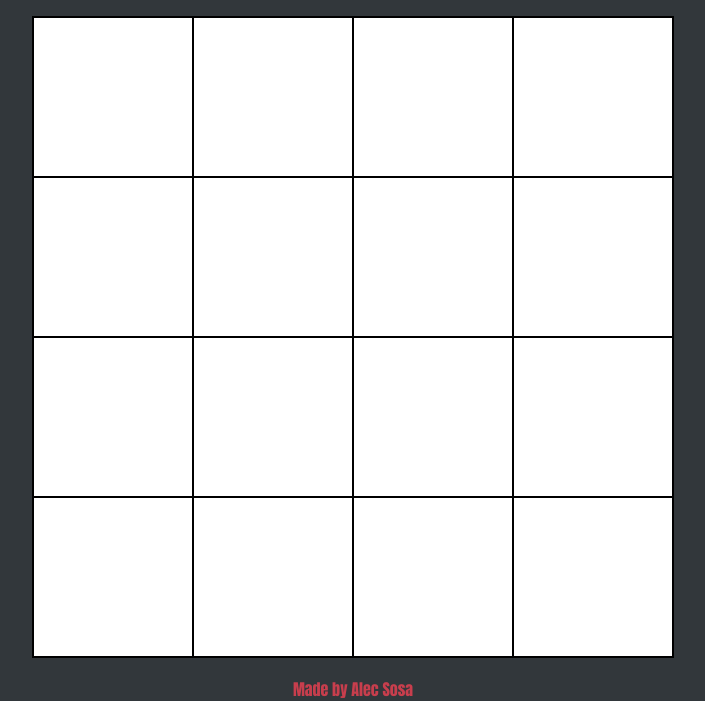
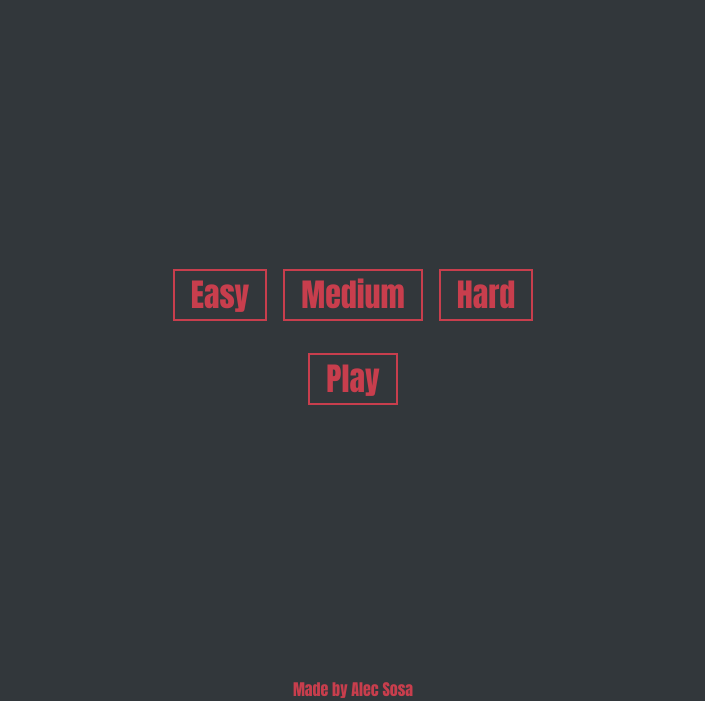
Before and after one commit to asosa223/match-a-gif, a website built with Vite: page match-a-gif/index.html in a window 1280 px wide. Shown: the part 99-800 px from the top of the page, without its empty margins (287-992 px from the left). Built offline with nearby package versions, Linux system fonts and the light colour scheme; no server answers.

Commit message:
Created game menu
Added menu allowing player to choose difficulty and hit play
to load game.
    -- Play button has functionality

```diff
--- a/match-a-gif/index.html
+++ b/match-a-gif/index.html
@@ -16,7 +16,18 @@
       </div>
     </header>
     <main>
-      <div class="content-container"></div>
+      <div class="content-container">
+        <div class="menu">
+          <div class="difficulty-buttons">
+            <button id="easy">Easy</button>
+            <button id="medium">Medium</button>
+            <button id="hard">Hard</button>
+          </div>
+          <div class="play-button">
+            <button id="play">Play</button>
+          </div>
+        </div>
+      </div>
     </main>
     <footer>
       <div class="footer-container">
--- a/match-a-gif/main.js
+++ b/match-a-gif/main.js
@@ -1,8 +1,8 @@
 import './style.css'
 
 (function () {
-  setGrid(4,4);
-  handleGifs();
+  //handleGifs();
+  handleMenu();
 })();
 
 
@@ -52,11 +52,10 @@ function handleGifs() {
     results.forEach(result => results.push(result));
     let shuffledResults = shuffle(results);
     console.log(shuffledResults);
+    setGrid(4,4);
     loadGifs(shuffledResults);
     matchAGif();
   }).catch((err) => console.log(err));
-
-}
 
   function loadGifs(gifsArray) {
     const cells = document.querySelectorAll(".grid-cell");
@@ -69,6 +68,9 @@ function loadGifs(gifsArray) {
       img.classList.add("hide-gif");
     }
   }
+}
+
+
 
 
 // Will handle our game logic
@@ -146,6 +148,18 @@ function shuffle(array) {
   return array;
 }
 
+function handleMenu() {
+  const playBtn = document.querySelector("#play");
+
+  playBtn.addEventListener("click", handlePlay);
+
+  function handlePlay() {
+    const menu = document.querySelector(".menu");
+    menu.remove();
+    handleGifs();
+  }
+}
+
 
 // Gif match Game
 /**Game will start with a X by X grid of boxes with hidden gif values
--- a/match-a-gif/style.css
+++ b/match-a-gif/style.css
@@ -4,8 +4,9 @@
 
   --bittersweet-shimmer: #C83E4D;
   --pale-dogwood: #F4D6CC;
+  --Onyx: #32373B;
 
-  background: #32373B;
+  background: var(--Onyx);
   font-family: 'Anton', sans-serif;
 }
 
@@ -45,6 +46,7 @@ html:focus-within {
 /* Set core body defaults */
 body {
   min-height: 100vh;
+  width: 100%;
   text-rendering: optimizeSpeed;
   line-height: 1.5;
   display: flex;
@@ -73,7 +75,17 @@ textarea,
 select {
   font: inherit;
 }
+header, main, footer {
+  width: 100%;
+}
 
+.header-container,
+.content-container,
+.footer-container {
+  display: flex;
+  justify-content: center;
+  width: inherit;
+}
 /********OVERLAY**********/
 .overlay-container {
   position: fixed;
@@ -95,27 +107,45 @@ h1#game-over {
   color: var(--pale-dogwood);
 }
 /********HEADER**********/
-/* .header-container {
-  display: flex;
-  justify-content: center;
-
-} */
-
 #title {
   color: var(--bittersweet-shimmer);
   font-size: 4rem;
 }
 
 /********MAIN**********/
-/* .content-container {
+/****MENU****/
+.menu {
   display: flex;
-  justify-content: center;
-} */
+  flex-direction: column;
+  align-items: center;
+  gap: 2rem;
+  width: inherit;
+}
 
+.difficulty-buttons{
+  display: flex;
+  gap: 1rem;
+}
+
+.difficulty-buttons > button, .play-button > button {
+  font-size: 2rem;
+  color: var(--bittersweet-shimmer);
+  background-color: var(--Onyx);
+  border: 2px solid var(--bittersweet-shimmer);
+  padding: 0rem 1rem 0rem 1rem;
+}
+
+.difficulty-buttons > button:hover, .play-button > button:hover {
+  color: white;
+  background-color: var(--bittersweet-shimmer);
+  border: 2px solid var(--bittersweet-shimmer);
+  cursor: pointer;
+}
+/****GIF GRID****/
 .grid {
   display: grid;
-  grid-template-rows: repeat(var(--grid-rows), 10rem);
-  grid-template-columns: repeat(var(--grid-cols), 10rem);
+  grid-template-rows: repeat(var(--grid-rows), 8rem);
+  grid-template-columns: repeat(var(--grid-cols), 8rem);
   border: 1px solid black;
   background-color: white;
 }
```
Lines whose indentation alone changed are shown as unchanged.
